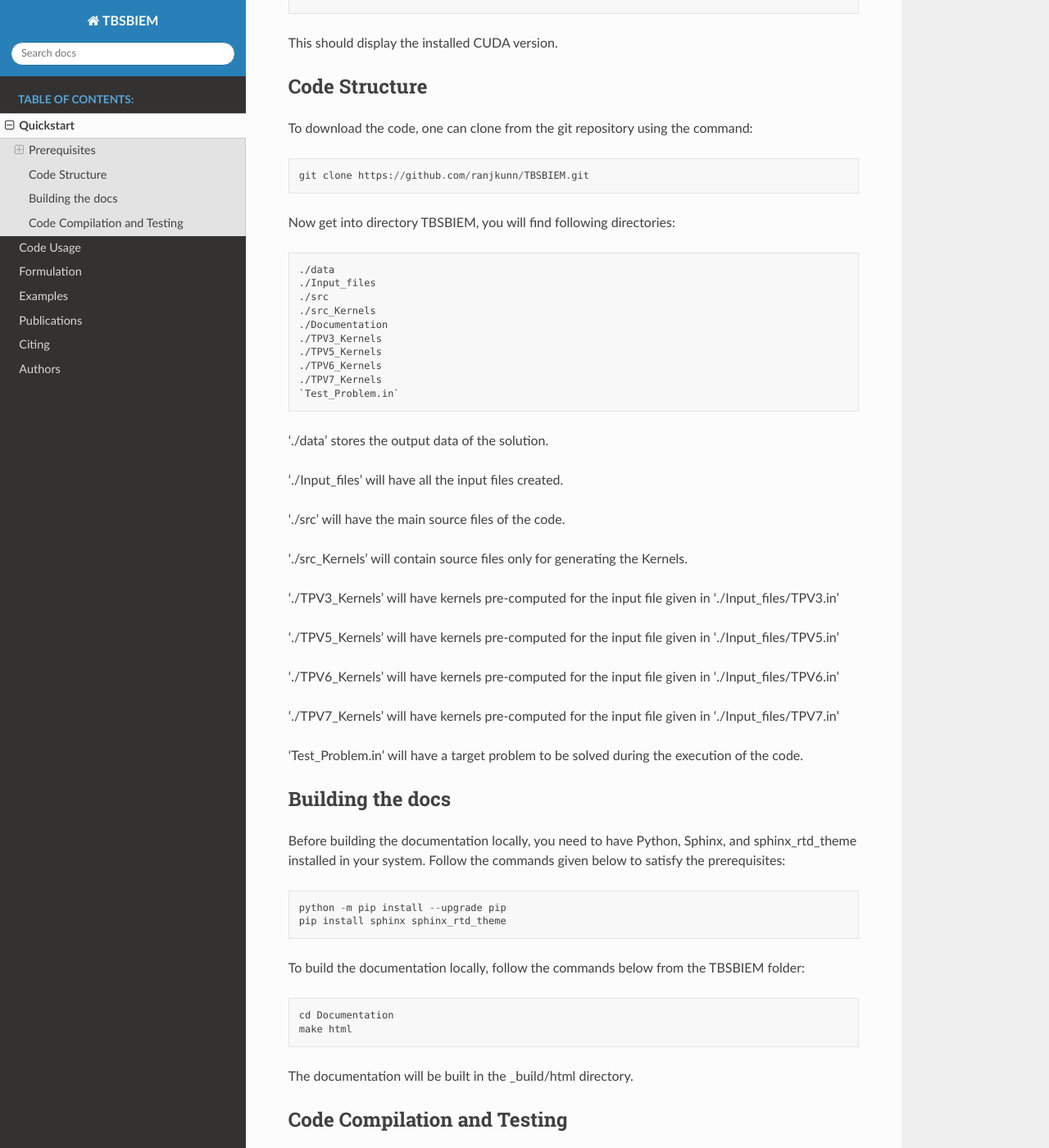
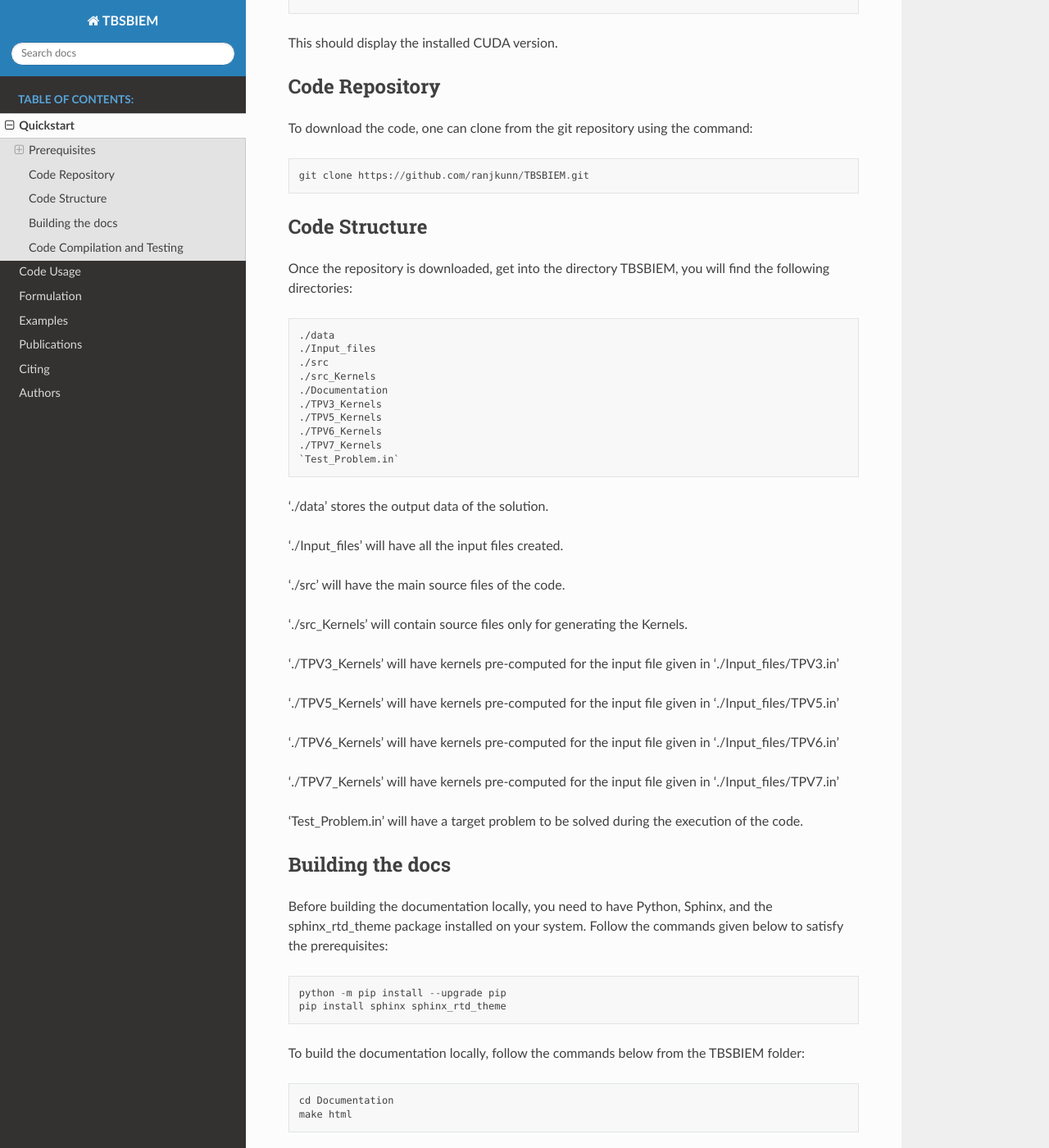
Before and after one commit to ranjkunn/TBSBIEM, a Sphinx documentation site: the page built from Documentation/quickstart.rst, in a window 1280 px wide and 1400 px high, scrolled down 3191 px. Shown: the whole window at 82% size. Built offline with Sphinx 7.4.7 and the Read the Docs theme 3.1.0, drawn with Linux system fonts in a browser that asks for light colours; some of the changed text lies outside the part shown.

Commit message:
Update quickstart.rst

```diff
--- a/Documentation/quickstart.rst
+++ b/Documentation/quickstart.rst
@@ -115,14 +115,15 @@
 
 This should display the installed CUDA version.
 
-
-Code Structure
+Code Repository
 ********************************
 To download the code, one can clone from the git repository using the command::
 
   git clone https://github.com/ranjkunn/TBSBIEM.git
 
-Now get into directory TBSBIEM, you will find following directories::
+Code Structure
+********************************
+Once the repository is downloaded, get into the directory TBSBIEM, you will find the following directories::
 
    ./data
    ./Input_files
@@ -155,7 +156,7 @@
 
 Building the docs
 ************************
-Before building the documentation locally, you need to have Python, Sphinx, and sphinx_rtd_theme installed in your system. Follow the commands given below to satisfy the prerequisites::
+Before building the documentation locally, you need to have Python, Sphinx, and the sphinx_rtd_theme package installed on your system. Follow the commands given below to satisfy the prerequisites::
 
    python -m pip install --upgrade pip
    pip install sphinx sphinx_rtd_theme
@@ -169,7 +170,7 @@
 
 Code Compilation and Testing
 ********************************
-You can now compile TBSBIEM with the following commands::
+You can compile TBSBIEM with the following commands::
 
   cd TBSBIEM
   cd src
```
